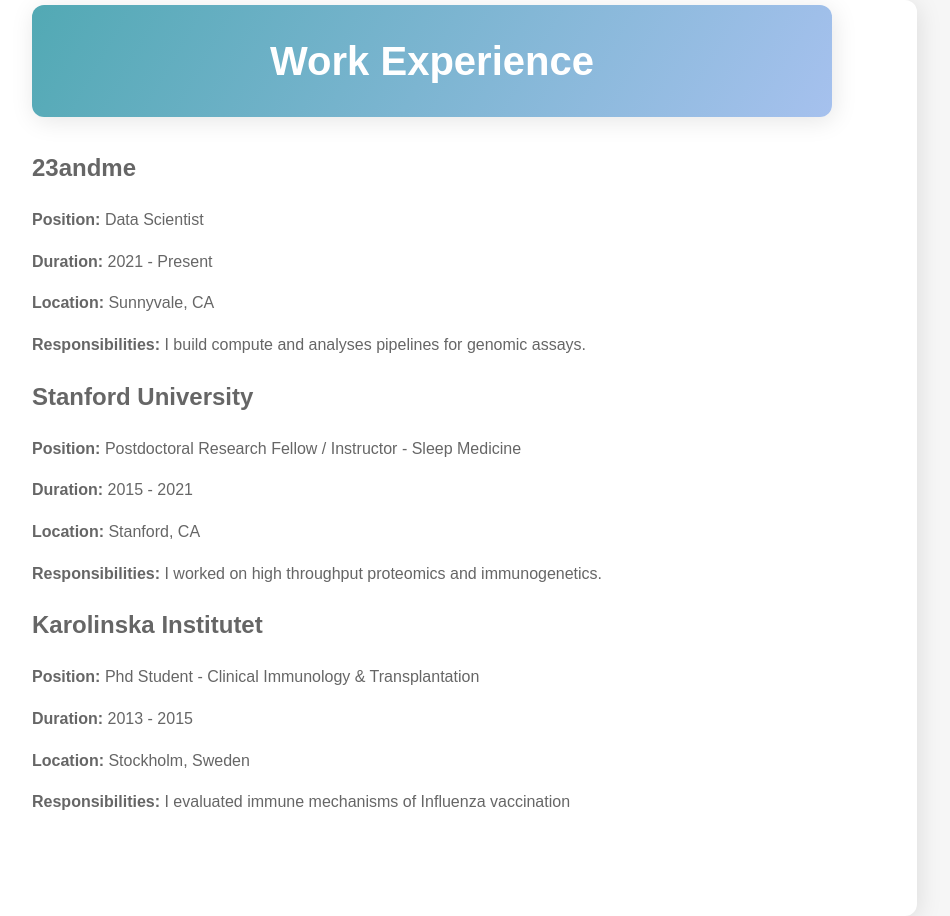
After one commit to adiamb/code_playground, a Flask app: page /cv in a window 1280 px wide. The commit adds this page. Shown: the whole page, without its empty margins (208-1158 px from the left). Run offline with Flask 3, Linux system fonts and the light colour scheme.

Commit message:
update about me

```diff
--- a/webapp/app.py
+++ b/webapp/app.py
@@ -38,5 +38,15 @@
         return render_template("error.html", message="Author name not provided")
 
 
+@app.route("/cv", methods=["GET"])
+def get_cv():
+    return render_template("cv.html")
+
+
+@app.route("/contact", methods=["GET"])
+def get_contact():
+    return render_template("contact.html")
+
+
 if __name__ == "__main__":
     app.run(port=5000, threaded=True, host="0.0.0.0")
--- /dev/null
+++ b/webapp/templates/cv.html
@@ -0,0 +1,31 @@
+<!DOCTYPE html>
+<html>
+<head>
+    <title>CV</title>
+</head>
+<body>
+    <link href="https://fonts.googleapis.com/css?family=Roboto+Condensed&display=swap" rel="stylesheet">
+    <link href="{{ url_for('static', filename='styles/style.css') }}" rel="stylesheet">
+    <meta charset="utf-8">
+    <h1>Work Experience</h1>
+    <div class="publication">
+        <h2>23andme</h2>
+        <p><strong>Position:</strong> Data Scientist</p>
+        <p><strong>Duration:</strong> 2021 - Present</p>
+        <p><strong>Location:</strong> Sunnyvale, CA</p>
+        <p><strong>Responsibilities:</strong> I build compute and analyses pipelines for genomic assays.</p>
+    </div>
+    <div class="publication">
+        <h2>Stanford University</h2>
+        <p><strong>Position:</strong> Postdoctoral Research Fellow / Instructor - Sleep Medicine</p>
+        <p><strong>Duration:</strong> 2015 - 2021</p>
+        <p><strong>Location:</strong> Stanford, CA</p>
+        <p><strong>Responsibilities:</strong> I worked on high throughput proteomics and immunogenetics.</p>
+    </div>
+    <div class="publication">
+        <h2>Karolinska Institutet</h2>
+        <p><strong>Position:</strong> Phd Student - Clinical Immunology & Transplantation</p>
+        <p><strong>Duration:</strong> 2013 - 2015</p>
+        <p><strong>Location:</strong> Stockholm, Sweden</p>
+        <p><strong>Responsibilities:</strong> I evaluated immune mechanisms of Influenza vaccination</p>
+    </div>
--- a/webapp/templates/index.html
+++ b/webapp/templates/index.html
@@ -20,9 +20,11 @@
     <a href="https://github.com/adiamb">
         <img src="/static/github.svg" alt="git" class="center", width="40", height="40">
     </a>
-    <p>Aditya is a Data Scientist at 23andMe R&D  </p>
+    <p>I am a data scientist at 23andme product R&D, I build compute and analyses pipelines for genomic assays. Previously, I spent close to 7 years at Stanford University, doing academic research in immunogenetics, sleep genetics and high throughput protoemics </p>
     <p><a href="/publications">Publications</a></p>
+    <p><a href="/projects">Projects</a></p>
     <p><a href="/about">About me</a></p>
     <p><a href="/cv">CV</a></p>
+    <p><a href="/contact">Contact</a></p>
 </body>
 </html>
```
Also changed, not shown: webapp/templates/publications.html (+0 -20 lines), webapp/templates/contact.html (added).
